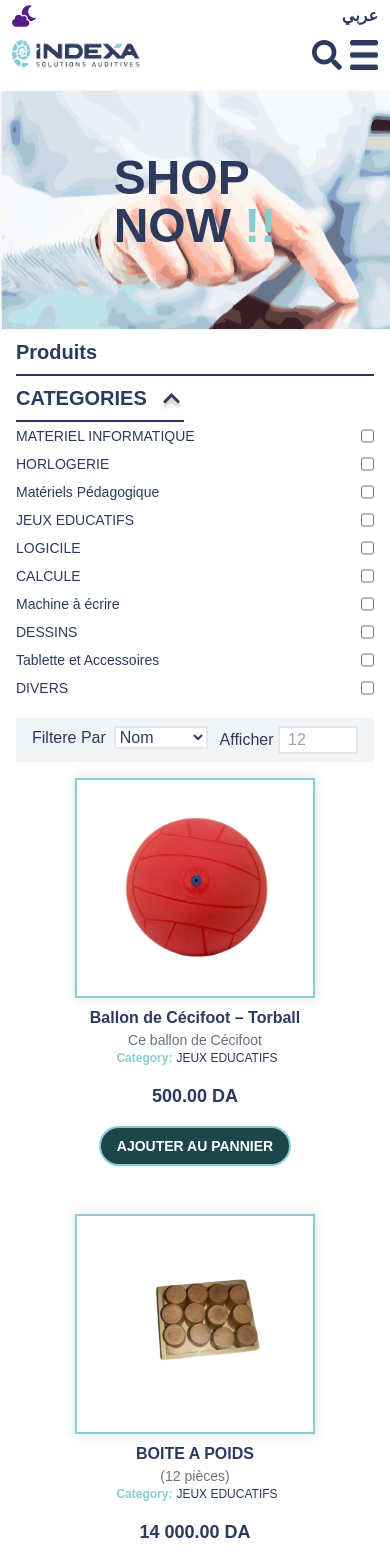
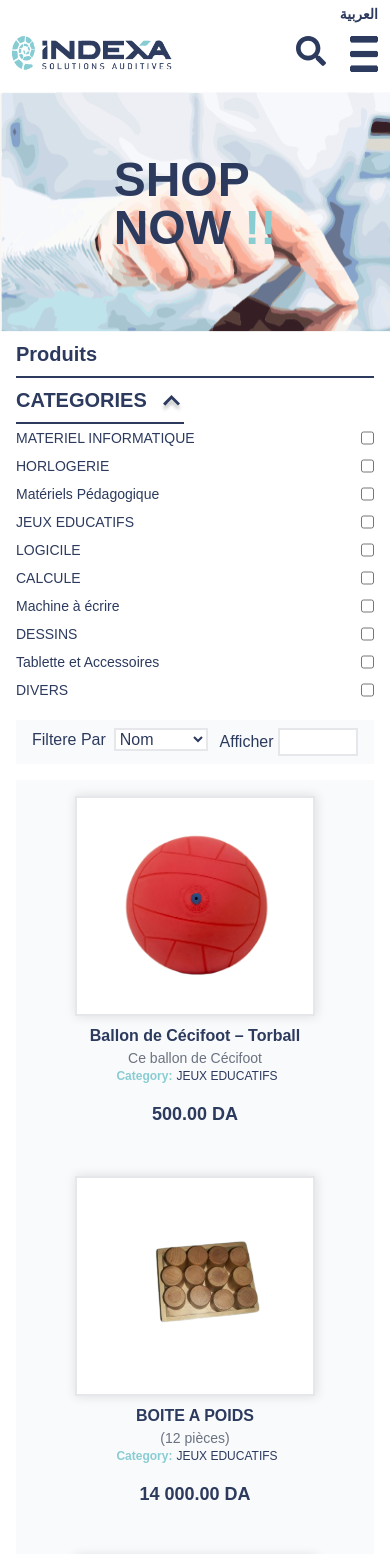
Before and after one commit to abdelbarie/INDEXA_PROJECT, a Next.js app: page /products in a window 390 px wide. Shown: the top 1554 px of the page. Built offline with nearby package versions, Linux system fonts and the light colour scheme.

Commit message:
fix the catalogue page

```diff
--- a/components/NavBar.js
+++ b/components/NavBar.js
@@ -1,81 +1,119 @@
-import React, { useState , useEffect} from "react";
+import React, { useState, useEffect } from "react";
 import { useRouter } from "next/router";
 import Link from "next/link";
-import LangSwitcher from "./partials/LangSwitcher"
+import LangSwitcher from "./partials/LangSwitcher";
 import { useTheme } from "next-themes";
-import { FaCloudMoon, FaCloudSun , FaSearch} from 'react-icons/fa';
+import { FaCloudMoon, FaCloudSun, FaSearch } from "react-icons/fa";
 import SearchInput from "./partials/SearchInput";
 import frContent from "../public/locales/fr/common";
 import arContent from "../public/locales/arab/common";
 
 const NavBar = () => {
-  const {locale , locales , asPath}  = useRouter() ;
-  const {systemTheme , theme , setTheme} = useTheme() ;
-  const [mounted , setMounted] = useState(false) ;
-
+  const { locale, locales, asPath } = useRouter();
+  const { systemTheme, theme, setTheme } = useTheme();
+  const [mounted, setMounted] = useState(false);
 
   /* internationalisation content */
- const content = locale === 'fr' ? frContent : arContent ;
+  const content = locale === "fr" ? frContent : arContent;
 
-  useEffect(()=>{
-    setMounted(true) ;
-  })
-  const renderThemeChanger = () =>{
-    if(!mounted) return null ;
+  useEffect(() => {
+    setMounted(true);
+  });
+  const renderThemeChanger = () => {
+    if (!mounted) return null;
 
-     const currentTheme = theme === 'system' ? systemTheme : theme ;
+    const currentTheme = theme === "system" ? systemTheme : theme;
 
-     if (currentTheme === 'dark'){
-       return(
-        <div className='md:pl-5 pl-3  text-xs text-center w-fit'>
-        <FaCloudSun onClick={()=>setTheme('light')} className="text-yellow-200 text-2xl md:text-3xl cursor-pointer "></FaCloudSun>
+    if (currentTheme === "dark") {
+      return (
+        <div className="md:pl-5 pl-3  text-xs text-center w-fit">
+          <FaCloudSun
+            onClick={() => setTheme("light")}
+            className="text-yellow-200 text-2xl md:text-3xl cursor-pointer "
+          ></FaCloudSun>
         </div>
-       )
-     }else{
-       return(
-         <div className='md:pl-5 pl-3  text-xs text-center w-fit'>
-           <FaCloudMoon onClick={()=>setTheme('dark')} className="text-purple-900 text-2xl md:text-3xl cursor-pointer "></FaCloudMoon>
+      );
+    } else {
+      return (
+        <div className="md:pl-5 pl-3  text-xs text-center w-fit">
+          <FaCloudMoon
+            onClick={() => setTheme("dark")}
+            className="text-purple-900 text-2xl md:text-3xl cursor-pointer "
+          ></FaCloudMoon>
+        </div>
+      );
+    }
+  };
+  const [isConnected, setConnected] = useState(false);
+  const [isOpen, setOpen] = useState(false);
+  const [searchOpen, setSearch] = useState(false);
 
-         </div>
-
-       )
-     }
-  }
-  const [isConnected, setConnected] = useState(false);
-  const [isOpen , setOpen] = useState(false) ;
-  const [searchOpen , setSearch] = useState(false) ;
-
-  const openSearch = () =>{
-    setSearch(!searchOpen) ;
-  }
-  const handleClick = ()=>{
-    setOpen(!isOpen) ;
-  }
-  const userOrder = 0
+  const openSearch = () => {
+    setSearch(!searchOpen);
+  };
+  const handleClick = () => {
+    setOpen(!isOpen);
+  };
+  const userOrder = 0;
   return (
     <div className="pt-1 pb-2 sticky top-0 left-0 right-0 bg-white dark:bg-custom-dark-bg z-50 md:relative">
       <div className="flex justify-between pr-2 md:hidden">
-      <div className="md-hidden">{renderThemeChanger()}</div>
-      <div> <LangSwitcher></LangSwitcher></div>
+        <div className="ml-auto">
+          <LangSwitcher></LangSwitcher>
+        </div>
       </div>
 
-      <div className={`${locale === 'fr' ? 'ml-auto' : 'mr-auto flex-row-reverse'} md:flex  w-fit mr-2 text-xs md:text-sm  font-normal hidden `}>
-        <div className="md:px-2 hover:text-custom-green "><a href="tel:023 80 44 97">023 80 44 97-98</a></div>|
-        <Link className="md:px-2 hover:text-custom-green " href="/SitePlan"><a className="hover:text-custom-green px-2">{content.upHeader.planSite}</a></Link>|
-        <div className="md:px-2 hover:text-custom-green ">{content.upHeader.content}</div>|
-        <div className="md:px-2 hover:text-custom-green ">{content.upHeader.menu}</div>|
-        <LangSwitcher></LangSwitcher>
+      <div
+        className={`${
+          locale === "fr" ? "ml-auto" : "mr-auto flex-row-reverse"
+        } md:flex  w-fit mr-2 text-xs md:text-sm  font-normal hidden `}
+      >
+        <div className="md:px-2 hover:text-custom-green ">
+          <a href="tel:023 80 44 97">023 80 44 97-98</a>
+        </div>
+        |
+        <Link className="md:px-2 hover:text-custom-green " href="/SitePlan">
+          <a className="hover:text-custom-green px-2">
+            {content.upHeader.planSite}
+          </a>
+        </Link>
+        |
+        <Link className="md:px-2 hover:text-custom-green " href="">
+          <a> {content.upHeader.content}</a>
+        </Link>
+        |
+        <div className="md:px-2 hover:text-custom-green ">
+          {content.upHeader.menu}
+        </div>
+        |<LangSwitcher></LangSwitcher>
       </div>
 
-
-      <div className={`${locale === 'fr' ? 'flex-row' : 'flex-row-reverse'}  flex  px-3 lg:px-6  md:py-5 py-3 justify-between clear-right `}>
-        <div>   <Link href="/" className="">
-          <a><img src= "/imgs/indexaLogoBlue.png" className="w-32 md:mx-12 md:-mt-3 md:w-52 dark:hidden"></img>
-          <img src="/imgs/indexaLogoWhite.png" className="w-32 md:ml-12 md:-mt-3 md:w-52 dark:block hidden"></img></a>
+      <div
+        className={`${
+          locale === "fr" ? "flex-row" : "flex-row-reverse"
+        }  flex  px-3 lg:px-6  md:py-5 py-3 justify-between clear-right `}
+      >
+        <div>
+          {" "}
+          <Link href="/" className="">
+            <a>
+              <img
+                src="/imgs/indexaLogoBlue.png"
+                className="w-40 md:mx-12 md:-mt-3 md:w-52 dark:hidden"
+              ></img>
+              <img
+                src="/imgs/indexaLogoWhite.png"
+                className="w-40 md:ml-12 md:-mt-3 md:w-52 dark:block hidden"
+              ></img>
+            </a>
           </Link>
         </div>
 
-        <div className={`${locale === 'fr' ? 'flex-row' : 'flex-row-reverse'} w-fit  grid-cols-1 md:grid-cols-6 hidden md:inline-flex `}>
+        <div
+          className={`${
+            locale === "fr" ? "flex-row" : "flex-row-reverse"
+          } w-fit  grid-cols-1 md:grid-cols-6 hidden md:inline-flex `}
+        >
           <div className="lg:px-6 px-4 font-normal lg:text-xl hover:text-custom-green">
             <Link href="/">
               <a>{content.Navbar.acceuil}</a>
@@ -99,63 +137,97 @@ const NavBar = () => {
           </div>
           {/* Search Input */}
           <div className="px-3 my-auto h-auto -mt-2">
-      <SearchInput content={content}/>
+            <SearchInput content={content} />
           </div>
-          <div>
-          {renderThemeChanger()}
-          </div>
+          {/* Theme changer  */}
+          <div>{renderThemeChanger()}</div>
 
           {/* if user is not connected then display profil and shop bag */}
-          {isConnected && (<>
+          {isConnected && (
+            <>
               <div className="w-fit ml-auto font-normal text-xl pl-6 pr-4">
-                <Link href="/profil" >
-                  <a className="flex gap-1 text-lg"><img src="/imgs/profilPic.png" alt="profilPic" className="rounded-full" width="30px"></img>profil</a>
+                <Link href="/profil">
+                  <a className="flex gap-1 text-lg">
+                    <img
+                      src="/imgs/profilPic.png"
+                      alt="profilPic"
+                      className="rounded-full"
+                      width="30px"
+                    ></img>
+                    profil
+                  </a>
                 </Link>
-
               </div>
 
               <div className="font-semibold text-xl justify-between">
-                <Link href="/payment" >
-                  <a className="  w-fit ml-auto flex gap-2"><img src="/imgs/chariot.svg" alt="chariot icon" width='30px' className="-mt-1"></img>{userOrder}</a>
+                <Link href="/payment">
+                  <a className="  w-fit ml-auto flex gap-2">
+                    <img
+                      src="/imgs/chariot.svg"
+                      alt="chariot icon"
+                      width="30px"
+                      className="-mt-1"
+                    ></img>
+                    {userOrder}
+                  </a>
                 </Link>
               </div>
             </>
           )}
 
           {/* if user not connected then display login and signUp buttons  */}
-          {!isConnected && ( <>
+          {!isConnected && (
+            <>
               <div className="lg:px-3 px-1 font-semibold lg:text-xl hidden">
                 <Link href="/logIn">
-                  <button className="lg:text-sm text-xs font-bold loginButton py-2 rounded-lg">Connectez-vous</button>
+                  <button className="lg:text-sm text-xs font-bold loginButton py-2 rounded-lg">
+                    Connectez-vous
+                  </button>
                 </Link>
               </div>
 
               <div className="lg:px-3 px-1 font-semibold lg:text-xl hidden">
                 <Link href="/signUp">
-                <button className="lg:text-sm text-xs font-bold signUpButton py-2 rounded-lg">Inscrivez-vous</button>
+                  <button className="lg:text-sm text-xs font-bold signUpButton py-2 rounded-lg">
+                    Inscrivez-vous
+                  </button>
                 </Link>
               </div>
             </>
           )}
         </div>
 
-
-        {/* reponsive nav content */ }
-        <div className={`${locale === 'fr' ? 'flex-row' : 'flex-row-reverse'} md:hidden flex`}>
-        <FaSearch onClick={openSearch} className='text-custom-dark-blue mx-2 dark:text-custom-green text-3xl'/>
-        <div className="inline-flex   "><img src={isOpen?"/imgs/greenX.png":"/imgs/greenBurgre.png"} width="28px" onClick={handleClick} className="dark:block hidden"></img></div>
+        {/* reponsive nav content */}
+        <div
+          className={`${
+            locale === "fr" ? "flex-row" : "flex-row-reverse"
+          } md:hidden flex gap-2`}
+        >
+          <FaSearch
+            onClick={openSearch}
+            className="text-custom-dark-blue mx-2 dark:text-custom-green text-3xl"
+          />
+          <div className="inline-flex   ">
+            <img
+              src={isOpen ? "/imgs/greenX.png" : "/imgs/greenBurgre.png"}
+              width="28px"
+              onClick={handleClick}
+              className="dark:block hidden"
+            ></img>
+          </div>
           <div className="flex md:hidden dark:hidden ">
-        <img src={isOpen?"/imgs/X.png":"/imgs/burger.png"} width="28px" onClick={handleClick}></img> </div>
+            <img
+              src={isOpen ? "/imgs/X.png" : "/imgs/burger.png"}
+              width="28px"
+              onClick={handleClick}
+            ></img>{" "}
           </div>
-
-
-
-
         </div>
-      <div className={`${searchOpen ? 'block' : 'hidden'} px-3 md:hidden`}>
-        <SearchInput content={content}/>
       </div>
-      <div className={`${isOpen?'block' : 'hidden'} gap-y-2 grid md:hidden`}>
+      <div className={`${searchOpen ? "block" : "hidden"} px-3 md:hidden`}>
+        <SearchInput content={content} />
+      </div>
+      <div className={`${isOpen ? "block" : "hidden"} gap-y-2 grid md:hidden`}>
         <div className="px-6 font-normal text-xl w-fit mx-auto">
           {" "}
           <Link href="/">
@@ -184,33 +256,61 @@ const NavBar = () => {
         </div>
 
         {/* if user is not connected then display profil and shop bag */}
-          {isConnected && (<>
+        {isConnected && (
+          <>
             <div className="ml-auto font-normal text-xl pl-6 pr-4 w-fit mx-auto">
-                <Link href="/profil" >
-                  <a className="flex gap-1 text-lg"><img src="/imgs/profilPic.png" alt="profilPic" className="rounded-full" width="30px" onClick={handleClick}></img>profil</a>
+              <Link href="/profil">
+                <a className="flex gap-1 text-lg">
+                  <img
+                    src="/imgs/profilPic.png"
+                    alt="profilPic"
+                    className="rounded-full"
+                    width="30px"
+                    onClick={handleClick}
+                  ></img>
+                  profil
+                </a>
               </Link>
-
             </div>
 
             <div className="font-semibold text-xl justify-between w-fit mx-auto">
-                <Link href="/payment" >
-                  <a className="  w-fit ml-auto flex gap-2" onClick={handleClick}><img src="/imgs/chariot.svg" alt="chariot icon" width='30px' className="-mt-1"></img>{userOrder}</a>
+              <Link href="/payment">
+                <a className="  w-fit ml-auto flex gap-2" onClick={handleClick}>
+                  <img
+                    src="/imgs/chariot.svg"
+                    alt="chariot icon"
+                    width="30px"
+                    className="-mt-1"
+                  ></img>
+                  {userOrder}
+                </a>
               </Link>
             </div>
           </>
         )}
 
         {/* if user not connected then display login and signUp buttons  */}
-          {!isConnected && ( <>
+        {!isConnected && (
+          <>
             <div className="px-3 font-semibold text-xl w-fit mx-auto hidden">
-                <Link href="/logIn" >
-                  <button className="text-sm font-bold loginButton py-2 rounded-lg" onClick={handleClick}>Connectez-vous</button>
+              <Link href="/logIn">
+                <button
+                  className="text-sm font-bold loginButton py-2 rounded-lg"
+                  onClick={handleClick}
+                >
+                  Connectez-vous
+                </button>
               </Link>
             </div>
 
             <div className="px-3 font-semibold text-xl w-fit mx-auto hidden">
               <Link href="/signUp">
-                <button className="text-sm font-bold signUpButton py-2 rounded-lg" onClick={handleClick}>Inscrivez-vous</button>
+                <button
+                  className="text-sm font-bold signUpButton py-2 rounded-lg"
+                  onClick={handleClick}
+                >
+                  Inscrivez-vous
+                </button>
               </Link>
             </div>
           </>
--- a/components/partials/HomePageHeader.js
+++ b/components/partials/HomePageHeader.js
@@ -12,7 +12,7 @@ const HomePageHeader = (props) => {
             {props.content.home.header.description}
           </div>
           <Link href='/products'>
-            <button className="font-bold text-xl md:text-2xl px-6 py-2 mt-6 bg-custom-green hover:bg-custom-dark-green text-white">
+            <button className="font-bold text-xl md:text-2xl px-6 py-2 mt-6 rounded-full bg-custom-green hover:bg-custom-dark-green text-white">
               {props.content.home.header.shopButton}
             </button>
           </Link >
--- a/components/partials/LangSwitcher.js
+++ b/components/partials/LangSwitcher.js
@@ -22,7 +22,7 @@ const LangSwitcher = () => {
                 </Link>
                 <Link href={asPath} locale='arab' >
                     <a>
-                <div className={`${lang[1] ? 'block' : 'hidden'} md:gap-2 gap-1 text-md  text-center ml-2 hover:text-custom-green`} onClick={()=>handleClick(0)}>عربي</div>
+                <div className={`${lang[1] ? 'block' : 'hidden'} md:gap-2 gap-1 md:text:md text-sm  text-center ml-2 hover:text-custom-green`} onClick={()=>handleClick(0)}>العربية</div>
             </a>
                 </Link> </div>
         </div>
--- a/components/partials/ProductBox.js
+++ b/components/partials/ProductBox.js
@@ -20,11 +20,11 @@ const ProductBox = (props) => {
         <div className="font-bold text-lg pt-4 text-center">{props.product.price} DA</div>
 
       </div>
-      <div className="mx-auto w-fit mt-4 text-sm">
+      {/* <div className="mx-auto w-fit mt-4 text-sm">
         <button className="px-4 py-2 rounded-3xl hover:bg-custom-green border-2 border-custom-green bg-custom-dark-green text-white font-bold">
           {props.content.products.ajouterPanier}
         </button>
-      </div>
+      </div> */}
       </div>
     </div>
   );
--- a/components/partials/ProductCategorySection.js
+++ b/components/partials/ProductCategorySection.js
@@ -22,7 +22,7 @@ const ProCatSection = (props) => {
 
   let i = 1 ;
   return (
-    <div className="w-full py-5">
+    <div className="w-full py-5" id="contenue">
       <div className="w-fit mx-auto font-semibold text-xl">
         {props.category}
       </div>
@@ -68,7 +68,7 @@ const ProCatSection = (props) => {
       <div className={`w-fit mx-auto my-2 ${i<4?'hidden' : 'block'}`}>
         <Link href={`products/categories/${props.category}`}>
         <button
-          className="text-lg font-semibold px-5 py-1 border-2 rounded-xl border-custom-dark-blue hover:bg-custom-green dark:border-custom-green"
+          className="text-lg font-semibold px-5 py-1 border-2 rounded-full hover:bg-custom-green border-custom-dark-blue dark:border-custom-green"
         >
         {props.content.products.voirPlusButton}
         </button>
--- a/components/partials/ProductsCatHomeSection.js
+++ b/components/partials/ProductsCatHomeSection.js
@@ -4,8 +4,8 @@ import HomeProductBox from './HomeProductBox';
 
 const ProductsCatHomeSection = () => {
     return (
-        <div className="mt-5 px-10 md:px-16 xl:px-52 lg:px-40  hidden md:block">
-            <div className="grid lg:-cols-4 md:grid-cols-4 bg-white dark:bg-custom-dark-green">
+        <div className="mt-5 px-2 md:px-16 xl:px-52 lg:px-40  md:block">
+            <div className="grid grid-cols-2 md:grid-cols-4 bg-white dark:bg-custom-dark-green">
             {HomeProduct.map((product , key)=>(
                     <HomeProductBox
                     key={key}
--- a/pages/products/index.js
+++ b/pages/products/index.js
@@ -131,7 +131,7 @@ const Products = () => {
             <div className={`${isCategoOpen ? "block" : "hidden"}`}></div>
           </div>
           <div className="col-span-10  xl:px-28 lg:px-12 md:px-4 ">
-            <div className="dark:bg-gray-700 00 bg-gray-100 flex justify-between mt-4 px-4 py-2">
+            <div className="dark:bg-gray-700 00 bg-gray-50 flex justify-between mt-4 px-4 py-2">
               <div>
                 <label>Filtere Par</label>
                 <select
@@ -150,9 +150,9 @@ const Products = () => {
                 <input
                   type="number"
                   name="Numberproducts"
-                  placeholder="12"
                   className="w-20 pl-2 border-2"
                   onChange={handleNBRpro}
+
                 ></input>
               </div>
               <div className=" md:flex gap-1 hidden ">
@@ -169,7 +169,7 @@ const Products = () => {
                 </div>
               </div>
             </div>
-            <div className={`${displayGrid ? "grid md:grid-cols-3" : "block"}`}>
+            <div className={`bg-gray-50 mt-4 ${displayGrid ? "grid md:grid-cols-3" : "block"}`}>
               {ProductsData.map((pro, key) =>{
                 if (produstFilter[
                   [
--- a/styles/globals.css
+++ b/styles/globals.css
@@ -89,7 +89,7 @@
 .ProductBox{
     height:220px ;
     width: 240px;
-    border:solid var(--green);
+    background-color: white;
     border-width: 2px ;
     cursor: pointer;
     box-shadow: 1px 0 10px 1px rgba(12 , 12 , 12 , 0.1);
@@ -115,11 +115,7 @@
     white-space: pre-line;
 }
 
-@media only screen and (max-width: 600px){
-    .connectionBox{
-        height: 630px;
-    }
-}
+
 /* payment */
 .paymentHeader{
     background-image: url('../public/imgs/paymentBG.svg');
@@ -130,3 +126,22 @@
 .swiper-pagination-bullet-active  {
     background-color: var(--green) !important;
 }
+.swiper-button-next,
+.swiper-button-prev {
+    padding: 30px;
+    color: var(--green) !important;
+    font-weight: bold;
+}
+@media only screen and (max-width: 600px){
+    .swiper-button-next,
+    .swiper-button-prev{
+        display: none !important;
+    }
+    .connectionBox{
+        height: 630px;
+    }
+    .productBox{
+        width : 150px ;
+        height: 150px;
+    }
+}
```
Lines whose indentation alone changed are shown as unchanged.
